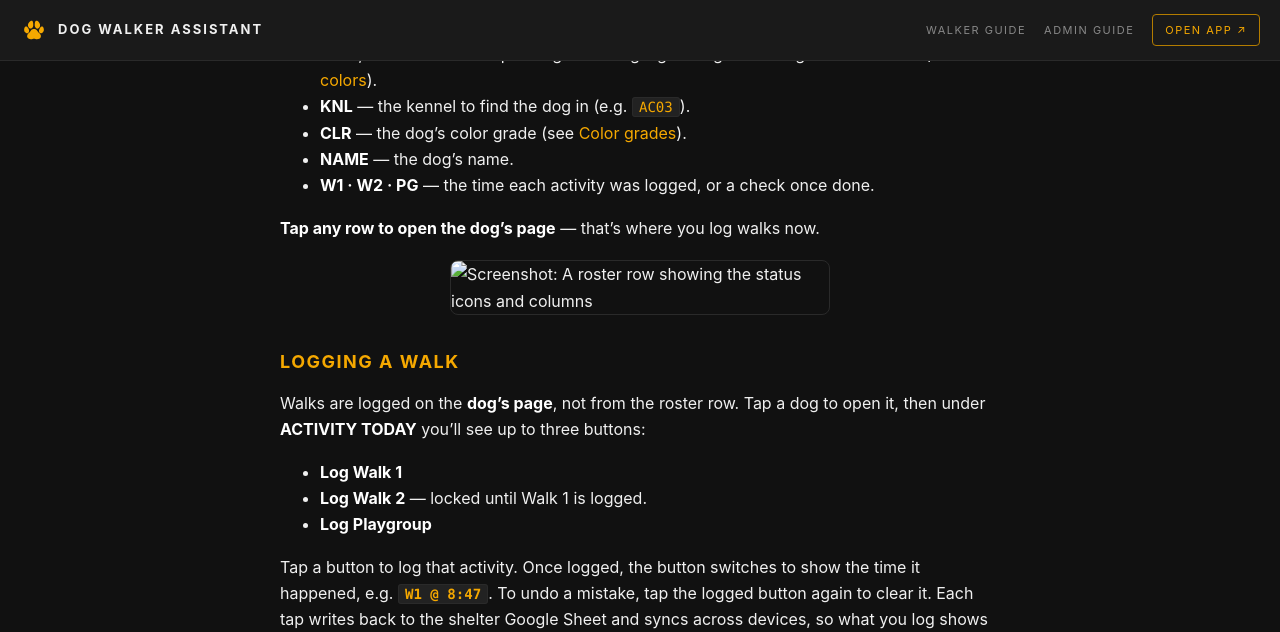
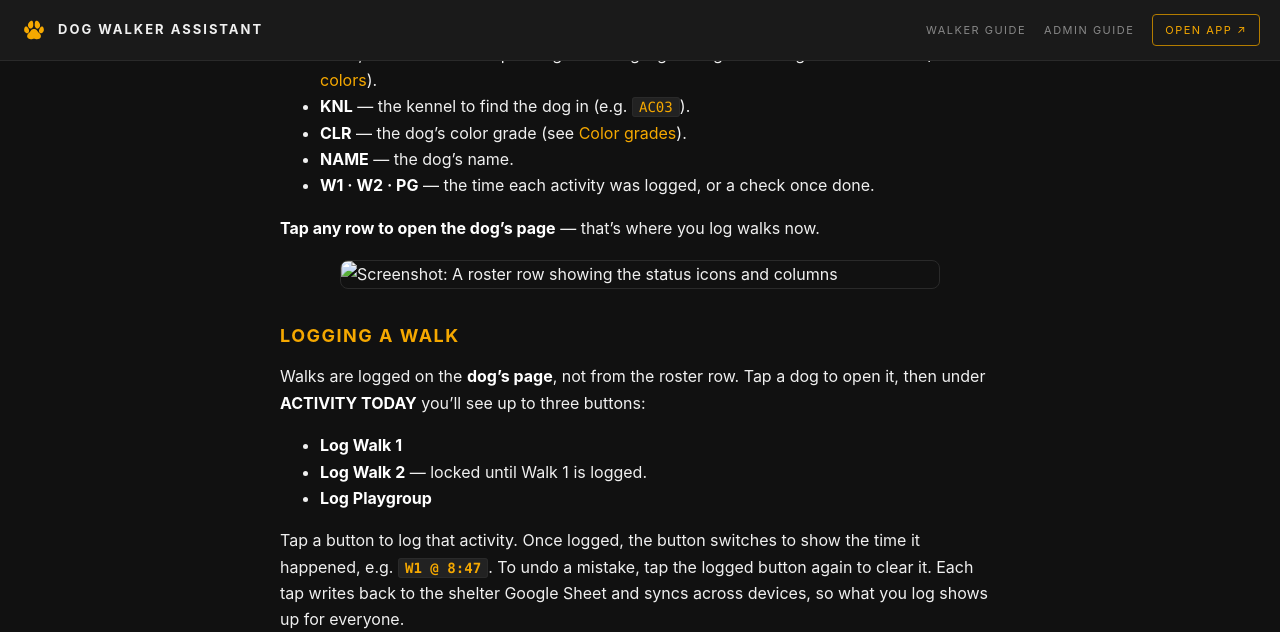
Before and after one commit to kirbsauce/dog-walker-assistant-docs, a Jekyll site: the page built from WALKER.md, in a window 1280 px wide and 1400 px high, scrolled down 621 px. Shown: the top 632 px of the window. Built offline with Jekyll 4.4.1, drawn with Linux system fonts in a browser that asks for light colours; grey boxes are pictures that could not be loaded.

Commit message:
Docs: add .wide image class, apply to roster-row close-up (600px)
Landscape close-ups (row + column headers) read better wider than the 380px
default; opt this one in without enlarging the tall phone screenshots.

Co-Authored-By: Claude Opus 4.8 <noreply@anthropic.com>

```diff
--- a/WALKER.md
+++ b/WALKER.md
@@ -34,7 +34,7 @@ sort (WALK ORDER by default). Each row shows, left to right:
 
 **Tap any row to open the dog's page** — that's where you log walks now.
 
-![Screenshot: A roster row showing the status icons and columns](images/walker-roster-row.png)
+![Screenshot: A roster row showing the status icons and columns](images/walker-roster-row.png){:.wide}
 
 ## Logging a walk
 
--- a/assets/css/style.css
+++ b/assets/css/style.css
@@ -145,6 +145,10 @@ body {
   border: 1px solid var(--border);
   border-radius: 8px;
 }
+/* Landscape close-ups (e.g. a roster row + column headers) read better wider. */
+.content img.wide {
+  max-width: min(100%, 600px);
+}
 
 .content hr { border: none; border-top: 1px solid var(--border); margin: 2.5em 0; }
 
```
